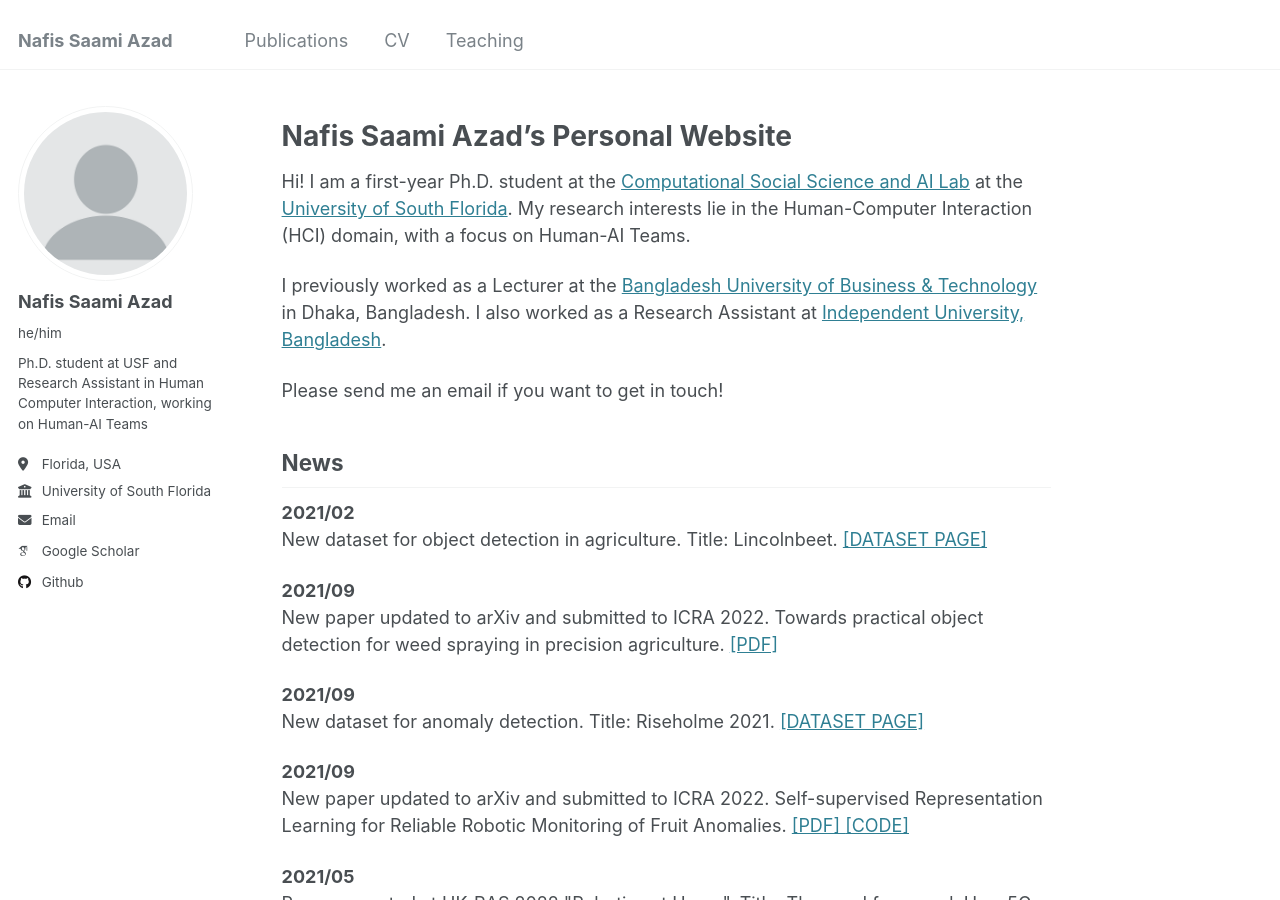
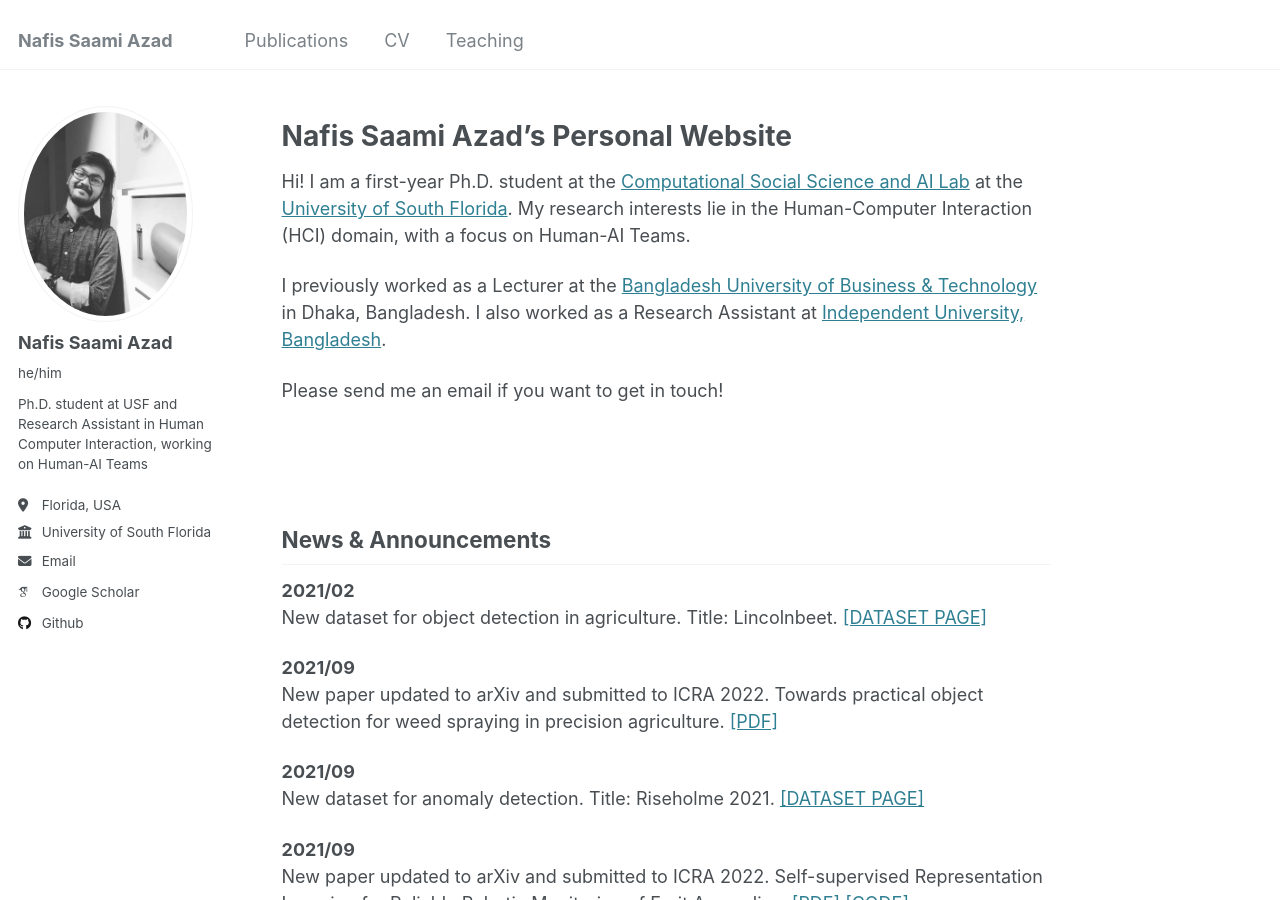
Before and after one commit to nafis10670/nafis10670.github.io, a Jekyll site: the page built from _pages/about.md, in a window 1280 px wide and 900 px high. Built offline with Jekyll 4.4.1, drawn with Linux system fonts in a browser that asks for light colours; some web fonts are replaced.

Commit message:
Added profile picture

```diff
--- a/_config.yml
+++ b/_config.yml
@@ -21,7 +21,7 @@ repository: "nafis10670/nafis10670.github.io"
 #               Additional customization can be done by editing /_includes/author-profile.html
 author:
     # Biographic information
-    avatar: "profile.png"
+    avatar: "profile_pic.jpg"
     name: "Nafis Saami Azad"
     pronouns: "he/him"
     bio: "Ph.D. student at USF and Research Assistant in Human Computer Interaction, working on Human-AI Teams"
--- a/_pages/about.md
+++ b/_pages/about.md
@@ -36,8 +36,10 @@ I previously worked as a Lecturer at the [Bangladesh University of Business & Te
 
 Please send me an email if you want to get in touch!
 
+<br>
+<br>
 <div>
-  <h2> News </h2>
+  <h2> News & Announcements </h2>
 
   <p> <strong> 2021/02 </strong> <br>
   New dataset for object detection in agriculture. Title: Lincolnbeet. <a href="https://github.com/LAR/lincolnbeet_dataset"> [DATASET PAGE] </a> </p>
```
Also changed, not shown: images/profile_pic.jpg (added).
